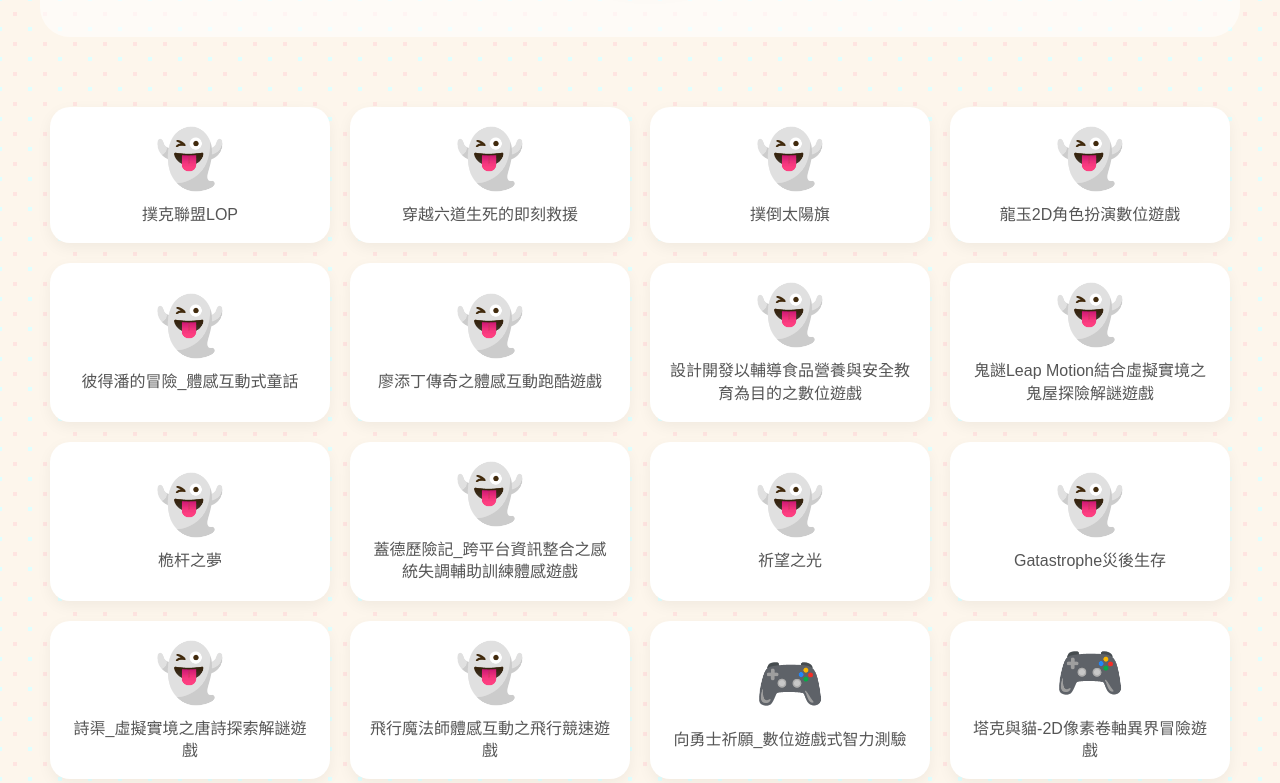
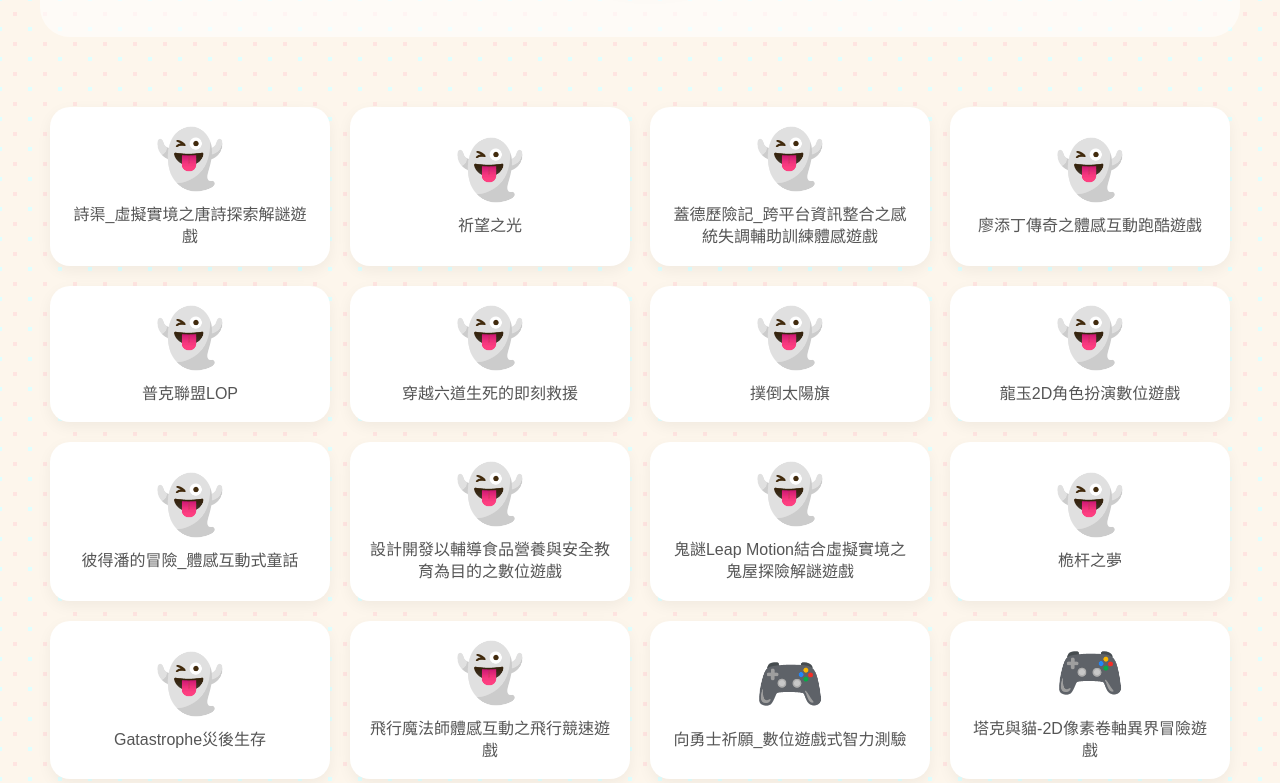
Before and after one commit to BoyauC/GEX, a plain HTML site: page index.html in a window 1280 px wide. Shown: the part 721-1504 px from the top of the page. Drawn offline with Linux system fonts and the light colour scheme.

Commit message:
check mp4

```diff
--- a/index.html
+++ b/index.html
@@ -323,19 +323,19 @@
 
         // 新增：109級以前資料 (從圖片轉錄)
         const dataOld = [
-            "103級第七組_撲克聯盟LOP(1080p).mp4",
+            "107級第15組詩渠_虛擬實境之唐詩探索解謎遊戲(1080p).mp4",
+            "107級第12組祈望之光(1080p).mp4",
+            "107級第10組蓋德歷險記_跨平台資訊整合之感統失調輔助訓練體感遊戲(1080p).mp4",
+            "104級第11組廖添丁傳奇之體感互動跑酷遊戲(1080p).mp4",
+            "103級第七組_普克聯盟LOP(1080p).mp4",
             "103級第五組_穿越六道生死的即刻救援(480p).mp4",
             "103級第四組_撲倒太陽旗(720p).mp4",
             "104級第9組_龍玉2D角色扮演數位遊戲(1080p).mp4",
             "104級第10組彼得潘的冒險_體感互動式童話(720p).mp4",
-            "104級第11組廖添丁傳奇之體感互動跑酷遊戲(1080p).mp4",
             "104級第13組設計開發以輔導食品營養與安全教育為目的之數位遊戲(720p).mp4",
             "105級畢專第14組鬼謎Leap Motion結合虛擬實境之鬼屋探險解謎遊戲(1080p).mp4",
             "105級第10組桅杆之夢(1080p).mp4",
-            "107級第10組蓋德歷險記_跨平台資訊整合之感統失調輔助訓練體感遊戲(1080p).mp4",
-            "107級第12組祈望之光(1080p).mp4",
             "107級第14組Gatastrophe災後生存(1080p).mp4",
-            "107級第15組詩渠_虛擬實境之唐詩探索解謎遊戲(1080p).mp4",
             "第15組飛行魔法師體感互動之飛行競速遊戲(1080p).mp4"
         ];
 
```
